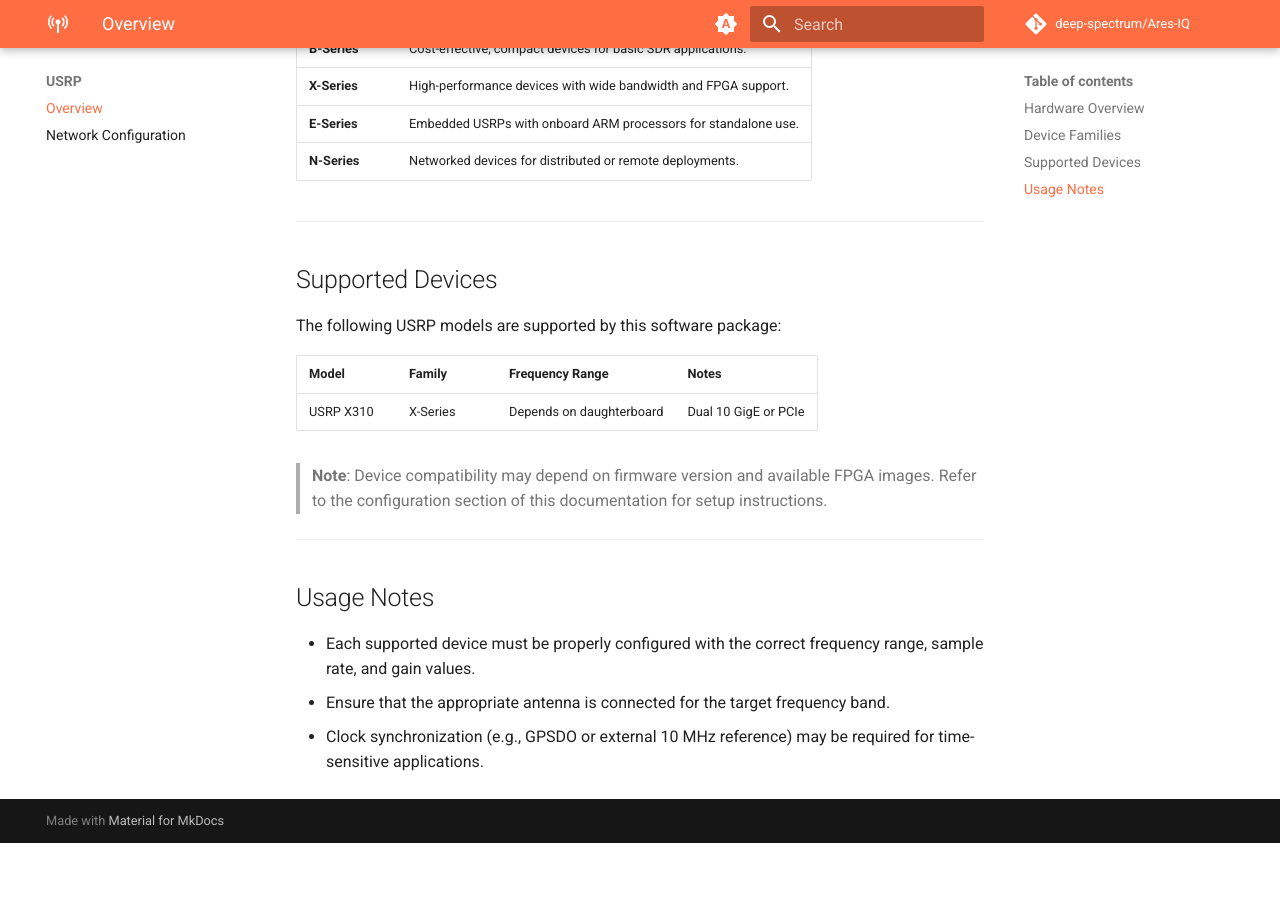
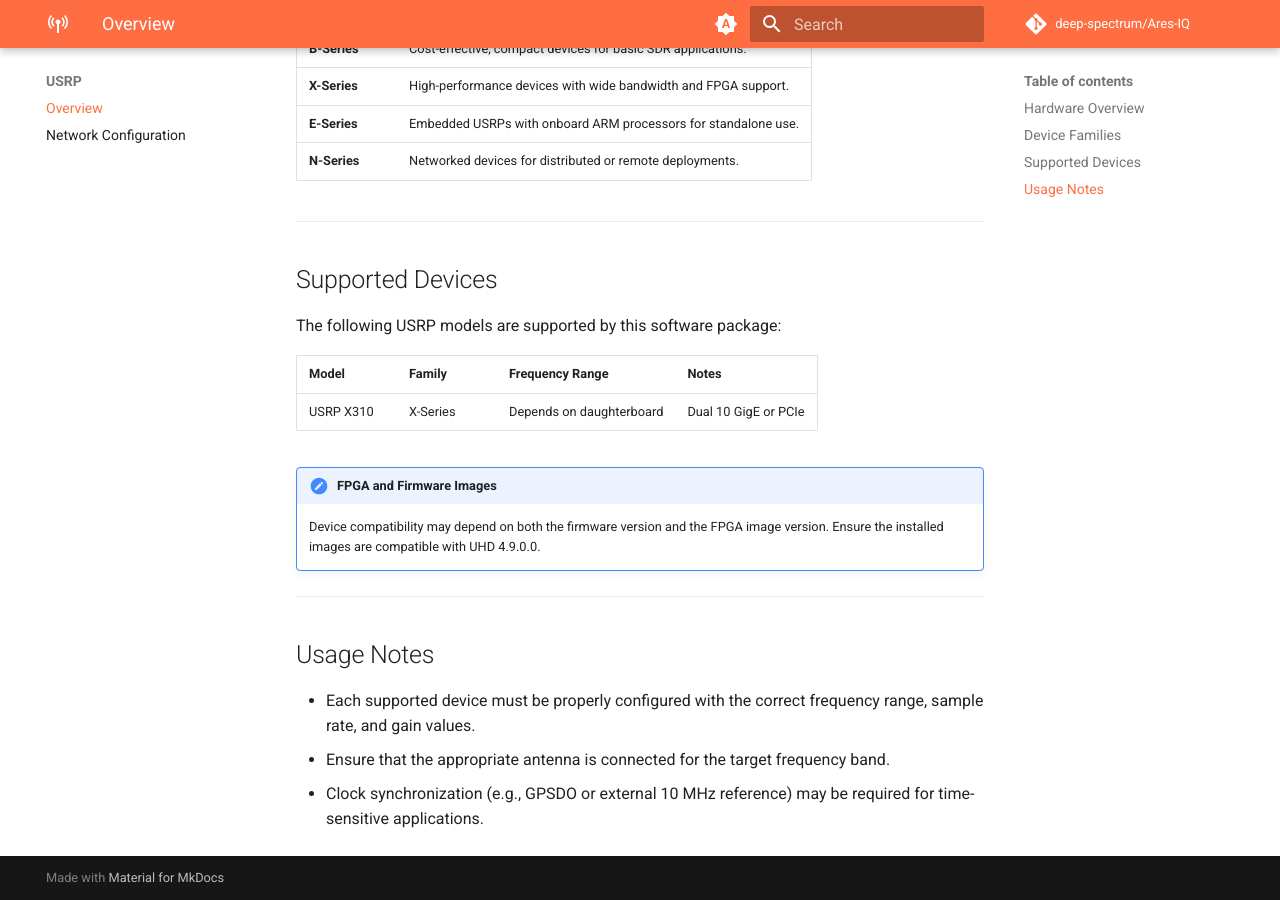
Before and after one commit to deep-spectrum/Ares-IQ, an MkDocs documentation site: the page built from docs/usrp/index.md, in a window 1280 px wide and 900 px high, scrolled down 757 px. Built offline with MkDocs 1.6.1 and Material for MkDocs 9.7.7, drawn with Linux system fonts in a browser that asks for light colours; some web fonts are replaced; comment, search, counter and statistics services are not loaded; before the commit the page ends 1600 px from its top, so only the background shows below that.

Commit message:
Made note fancy

```diff
--- a/docs/usrp/index.md
+++ b/docs/usrp/index.md
@@ -39,8 +39,10 @@ The following USRP models are supported by this software package:
 |-----------|----------|--------------------------|----------------------|
 | USRP X310 | X-Series | Depends on daughterboard | Dual 10 GigE or PCIe |
 
-> **Note**: Device compatibility may depend on firmware version and available FPGA images.
-> Refer to the configuration section of this documentation for setup instructions.
+!!! note "FPGA and Firmware Images"
+
+    Device compatibility may depend on both the firmware version and the FPGA image version.
+    Ensure the installed images are compatible with UHD 4.9.0.0.
 
 ---
 
```
